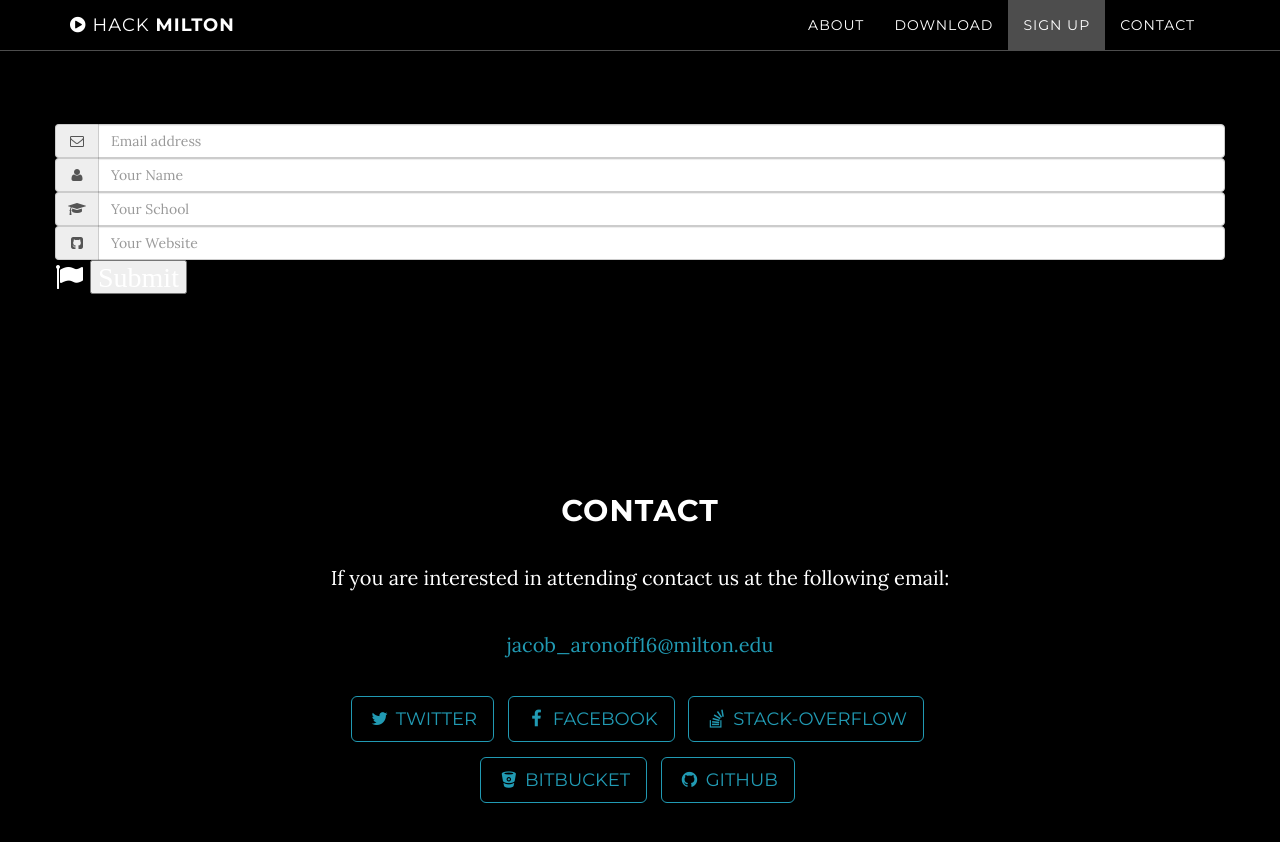
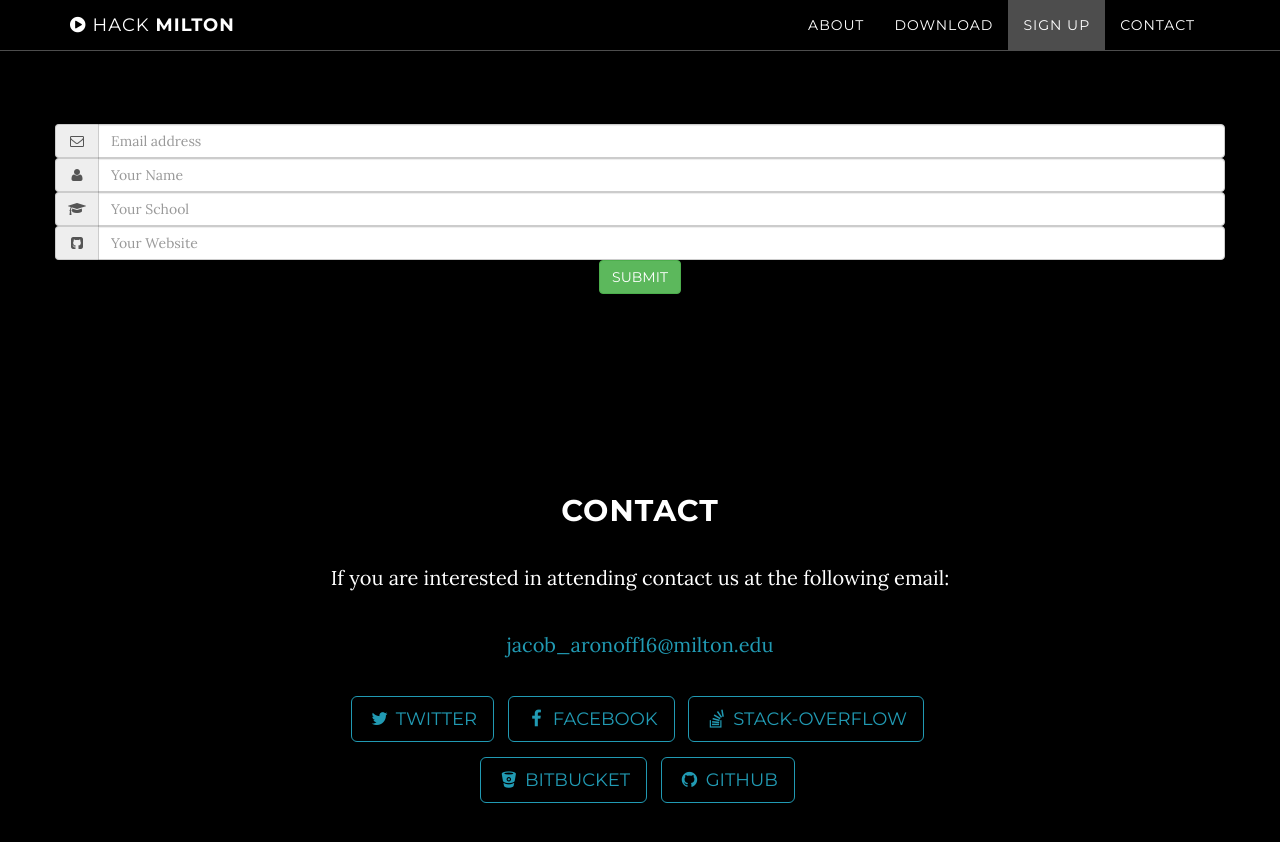
Before and after one commit to milton-programming/milton-programming.github.io, a Jekyll site: the page built from index.html, in a window 1280 px wide and 900 px high, scrolled down 1892 px. Shown: the top 842 px of the window. Built offline with Jekyll 4.4.1, drawn with Linux system fonts in a browser that asks for light colours.

Commit message:
button fix

```diff
--- a/_includes/form.html
+++ b/_includes/form.html
@@ -18,9 +18,9 @@
                 <span class="input-group-addon"><i class="fa fa-github-square fa-fw"></i></span>
                 <input class="form-control" type="text" name="url" placeholder="Your Website">
             </div>
-                <i class="fa fa-flag fa-2x pull-left">
-                <button type="submit">Submit</button>
-                </i>
+                 <button type="submit" class="btn btn-success">
+                <i class="icon-circle-arrow-right icon-large"></i> Submit
+            </button>
         </form>
     </div>
 </section>
```
